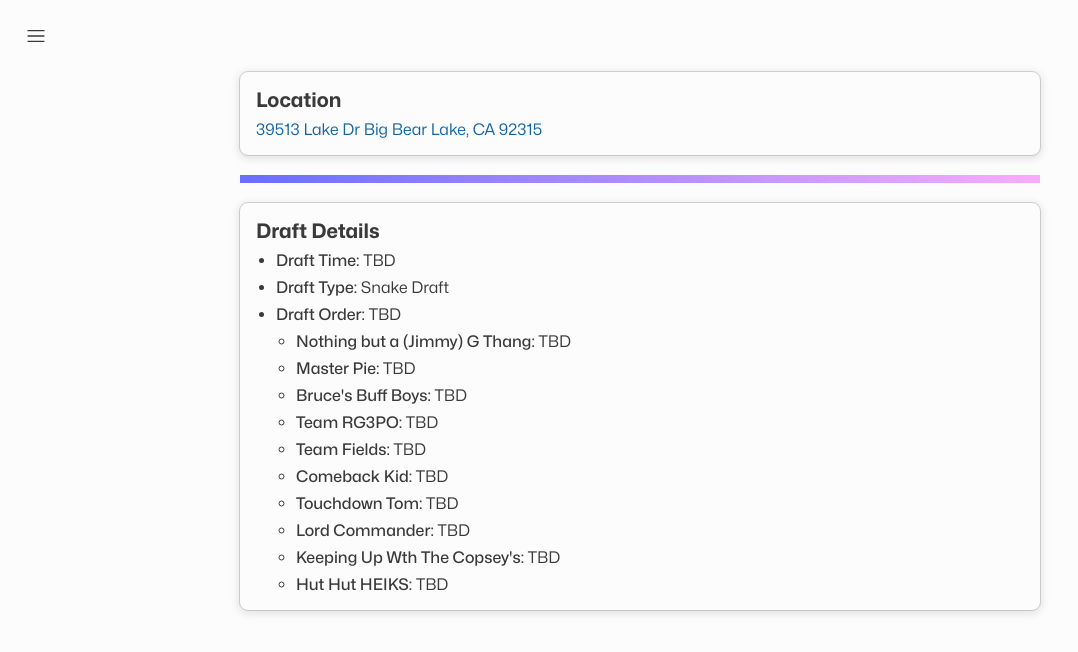
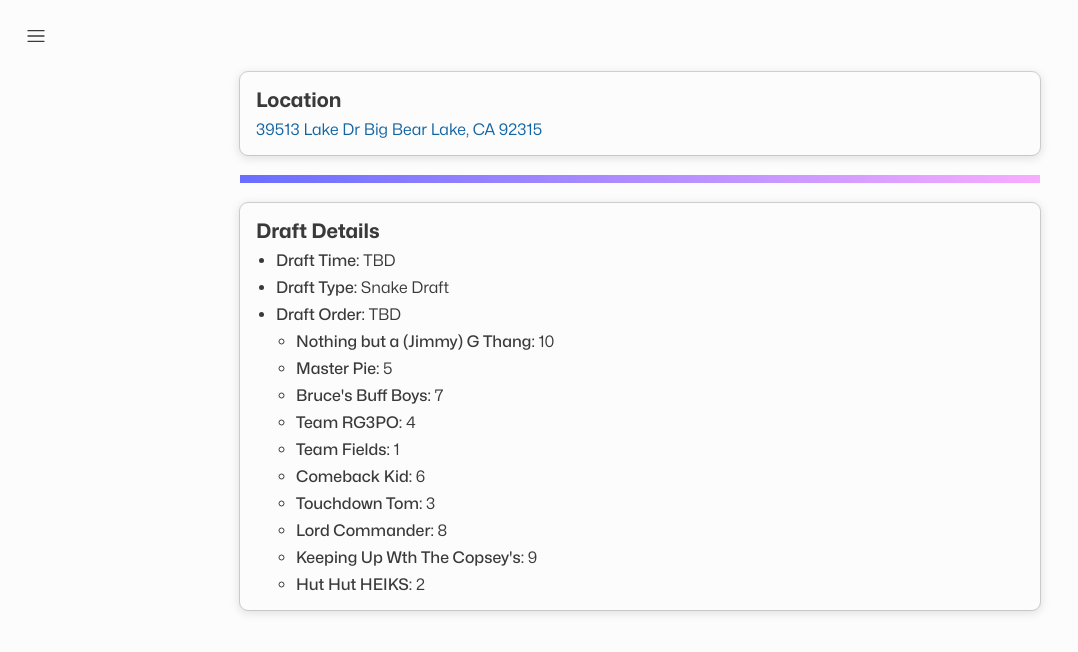
Before and after one commit to jordanwilliams/fantasy-football, a Next.js app: page /draft in a window 1280 px wide. Shown: the top 652 px of the page, without its empty margins (0-1078 px from the left). Built offline with nearby package versions, Linux system fonts and the light colour scheme.

Commit message:
Add draft position to the website

```diff
--- a/app/draft/page.tsx
+++ b/app/draft/page.tsx
@@ -1,10 +1,24 @@
 import type { Metadata } from 'next';
 import Link from 'next/link';
 import { members } from '@/data/members';
+import type { MemberID } from '@/data/members';
 import styles from './page.module.css';
 
 export const metadata: Metadata = {
 	title: 'DLVT - Draft Weekend',
+};
+
+const draftPositions: Record<MemberID, number> = {
+	'cody-fields': 1,
+	'max-houston': 2,
+	'dan-eckman': 3,
+	'chase-pritchett': 4,
+	'alex-piering': 5,
+	'collin-barrett': 6,
+	'ben-johnson': 7,
+	'jordan-williams': 8,
+	'kenny-copsey': 9,
+	'aaron-mack': 10,
 };
 
 export default function Page() {
@@ -38,12 +52,12 @@ export default function Page() {
 							<span className={styles.bold}>Draft Order:</span>{' '}
 							TBD
 							<ul className={styles.list}>
-								{members.map(({ teamName }) => (
+								{members.map(({ teamName, id }) => (
 									<li key={teamName}>
 										<span className={styles.bold}>
 											{teamName}:
 										</span>{' '}
-										TBD
+										{draftPositions[id]}
 									</li>
 								))}
 							</ul>
```
